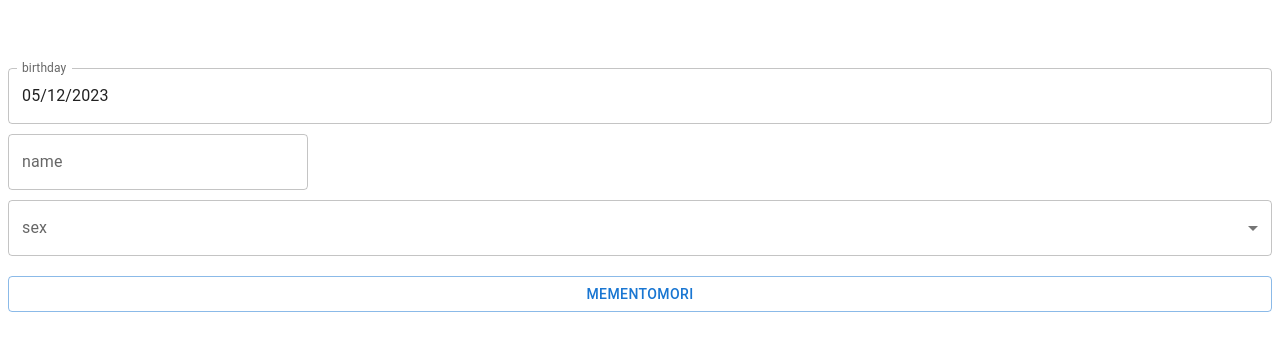
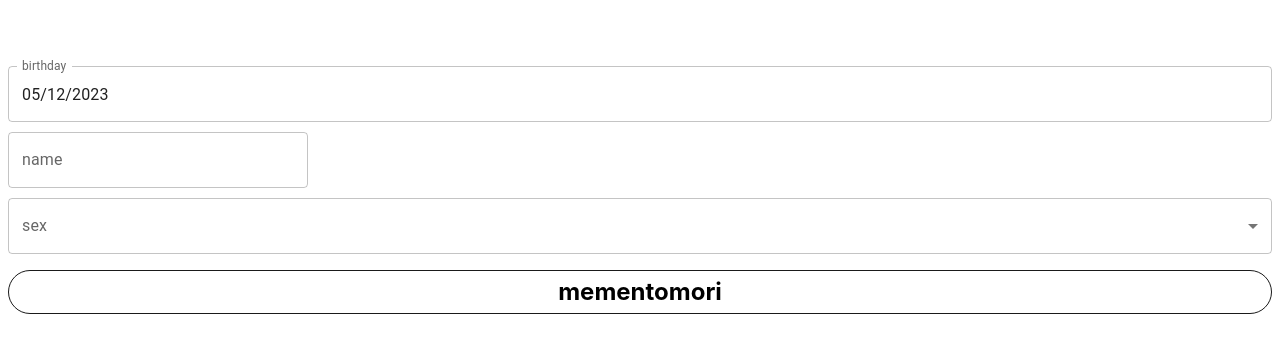
Before and after one commit to rlagudals95/memento_next, a Next.js app: page /SettingPage in a window 1280 px wide. Shown: the part 210-562 px from the top of the page. Built offline with nearby package versions, Linux system fonts and the light colour scheme.

Commit message:
feat: 커스텀 버튼으로 교체

```diff
--- a/src/pages/InitPage.tsx
+++ b/src/pages/InitPage.tsx
@@ -1,10 +1,11 @@
 import styled from "@emotion/styled";
 import { FontSize } from "@/constants/style";
-import SimpleSlider from "@/components.tsx/SimpleSlider";
-import { Button } from "@mui/material";
+import SimpleSlider from "@/components/SimpleSlider";
+import Button from "@/components/Button";
 import { useRouter } from "next/router";
 import { useCallback, useEffect } from "react";
 import { hasUserInfo } from "@/utils/AppConfig";
+import { Color } from "@/constants/Color";
 
 const InitPage = () => {
 
@@ -59,20 +60,22 @@ const InitPage = () => {
         position: 'fixed',
         bottom: '-40px',
         width: '100%',
-        zIndex: 99999,
-        background: 'black',
-        borderRadius: '4px',
+        zIndex: 9999,
+        background: 'white',
         height: 'fit-content'
       }}>
         <Button
-          size={"large"}
-          fullWidth={true}
-          color="primary"
-          variant="contained"
-          disableElevation
+          styleCustom={{
+            width: "100%",
+            height: "2.7rem",
+            background: "none",
+            border: `1px solid ${Color.GREY_870}`,
+            borderRadius: "6.25rem",
+            margin: "16px 0 0 0",
+          }}
           onClick={handleClickGoSettingPage}
         >
-          mementomori
+          <div style={{ color: "black" }}>mementomori</div>
         </Button>
       </div>
     </SectionWrapper>,
--- a/src/pages/MainPage.tsx
+++ b/src/pages/MainPage.tsx
@@ -1,4 +1,4 @@
-import CountTimer from "@/components.tsx/CountTimer";
+import CountTimer from "@/components/CountTimer";
 
 const MainPage = () => {
   return (
--- a/src/pages/SettingPage.tsx
+++ b/src/pages/SettingPage.tsx
@@ -1,8 +1,7 @@
-import router, { useRouter } from "next/router";
+import { useRouter } from "next/router";
 import React, { useState, useCallback, useEffect, useRef } from "react";
 import dayjs, { Dayjs } from "dayjs";
 import {
-  Button,
   FormControl,
   MenuItem,
   InputLabel,
@@ -16,6 +15,8 @@ import { MobileDatePicker } from "@mui/x-date-pickers/MobileDatePicker";
 import styled from "@emotion/styled";
 import { hasUserInfo } from "@/utils/AppConfig";
 import { MessageType, postMessage } from "@/helpers/messageHelper";
+import Button from "../components/Button"
+import { Color } from "@/constants/Color";
 
 const SettingPage = () => {
   const router = useRouter();
@@ -123,13 +124,17 @@ const SettingPage = () => {
             </Select>
           </FormControl>
           <Button
-            style={{ marginTop: "20px" }}
-            className="my-3"
-            color="primary"
+            styleCustom={{
+              width: "100%",
+              height: "2.7rem",
+              background: "none",
+              border: `1px solid ${Color.GREY_870}`,
+              borderRadius: "6.25rem",
+              margin: "16px 0 0 0",
+            }}
             onClick={handleClickSubmit}
-            variant="outlined"
           >
-            mementomori
+            <div style={{color:"black", fontSize: "24px", fontWeight: 700}}>mementomori</div>
           </Button>
         </LocalizationProvider>
       </Container>
--- a/tsconfig.json
+++ b/tsconfig.json
@@ -42,5 +42,5 @@
     }
   },
   "exclude": ["./out/**/*", "./node_modules/**/*", "**/*.cy.ts"],
-  "include": ["next-env.d.ts", "**/*.ts", "**/*.tsx"]
+  "include": ["next-env.d.ts", "**/*.ts", "**/*.tsx", "src/components"]
 }
```
Also changed, not shown: src/components/Button.tsx (renamed from src/components.tsx/Button.tsx), src/components/CountTimer.tsx (renamed from src/components.tsx/CountTimer.tsx), src/components/SimpleSlider.tsx (renamed from src/components.tsx/SimpleSlider.tsx).
